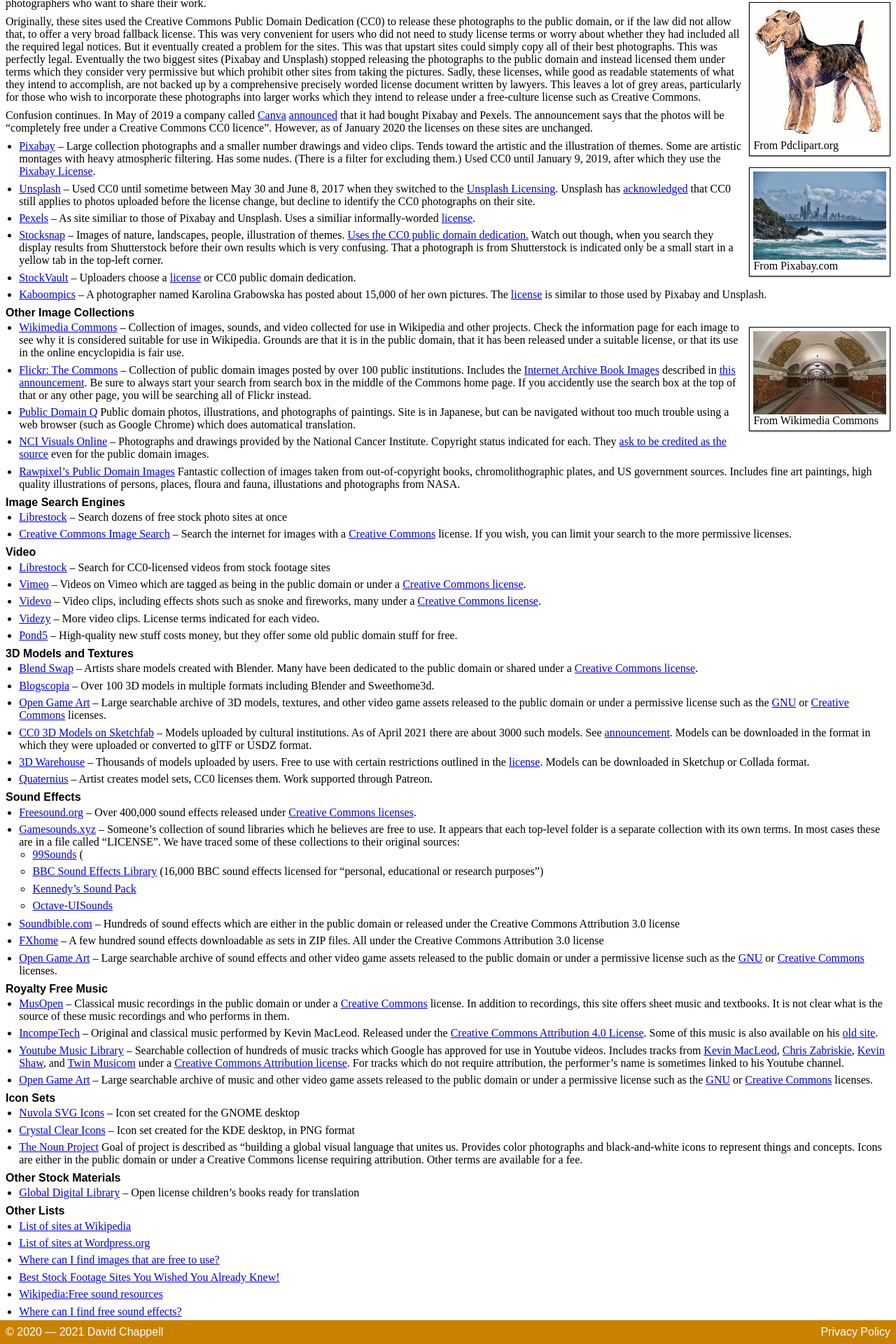
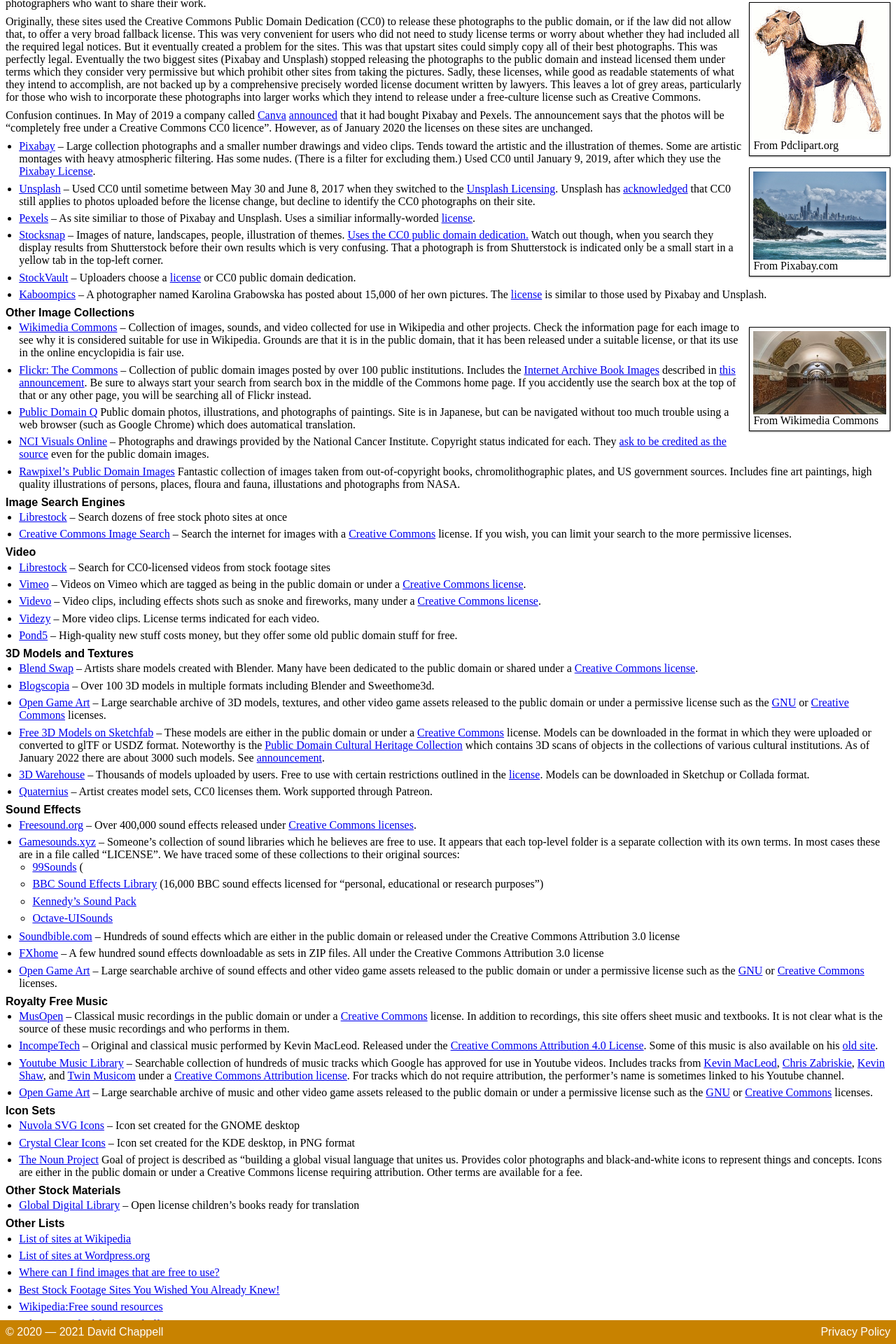
Before and after one commit to david672orford/tech-for-teaching, a Jekyll site: the page built from stock-material/index.md, in a window 1280 px wide. Shown: the part 1337-3257 px from the top of the page at 70% size. Built offline with Jekyll 4.4.1, drawn with Linux system fonts in a browser that asks for light colours; our own code applies the rules of GitHub Pages for plain Markdown files.

Commit message:
stressed Russian vowels, 3D models, using Google Web Fonts, OBS scripting

```diff
--- a/stock-material/index.md
+++ b/stock-material/index.md
@@ -227,12 +227,15 @@
 	released to the public domain or under a permissive license such as the
 	[GNU](https://www.gnu.org/licenses/) or [Creative Commons](https://creativecommons.org/licenses)
 	licenses.
-* [CC0 3D Models on Sketchfab](https://sketchfab.com/nebulousflynn/collections/cc0) --
-	Models uploaded by cultural institutions.
-	As of April 2021 there are about 3000 such models.
-	See [announcement](https://sketchfab.com/blogs/community/sketchfab-launches-public-domain-dedication-for-3d-cultural-heritage/).
+* [Free 3D Models on Sketchfab](https://sketchfab.com/search?q=tag%3Afree&type=models) --
+	These models are either in the public domain or under a [Creative Commons](https://creativecommons.org/licenses)
+	license.
 	Models can be downloaded in the format in which they were uploaded or
 	converted to glTF or USDZ format.
+	Noteworthy is the [Public Domain Cultural Heritage Collection](https://sketchfab.com/nebulousflynn/collections/cc0)
+	which contains 3D scans of objects in the collections of various cultural institutions.
+	As of January 2022 there are about 3000 such models.
+	See [announcement](https://sketchfab.com/blogs/community/sketchfab-launches-public-domain-dedication-for-3d-cultural-heritage/).
 * [3D Warehouse](https://3dwarehouse.sketchup.com/) --
 	Thousands of models uploaded by users. Free to use with certain restrictions
 	outlined in the [license](https://3dwarehouse.sketchup.com/tos/#license).
```
Also changed, not shown: howto/special-characters/index.md (+1 -0 lines), software/index.md (+1 -0 lines), software/obs/scripting.md (added, +23 -0 lines), typefaces/webfonts/index.md (+2 -0 lines).
